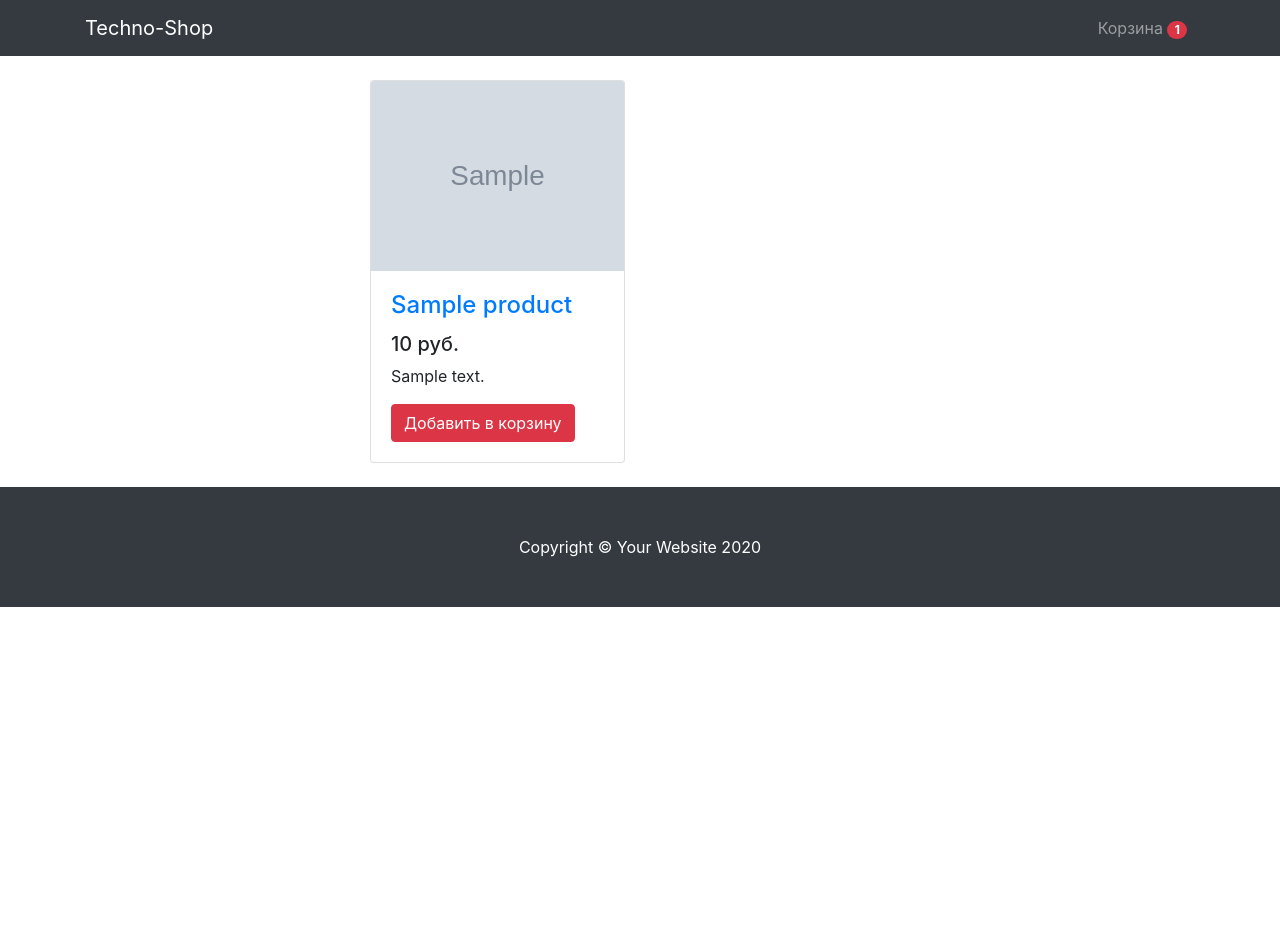
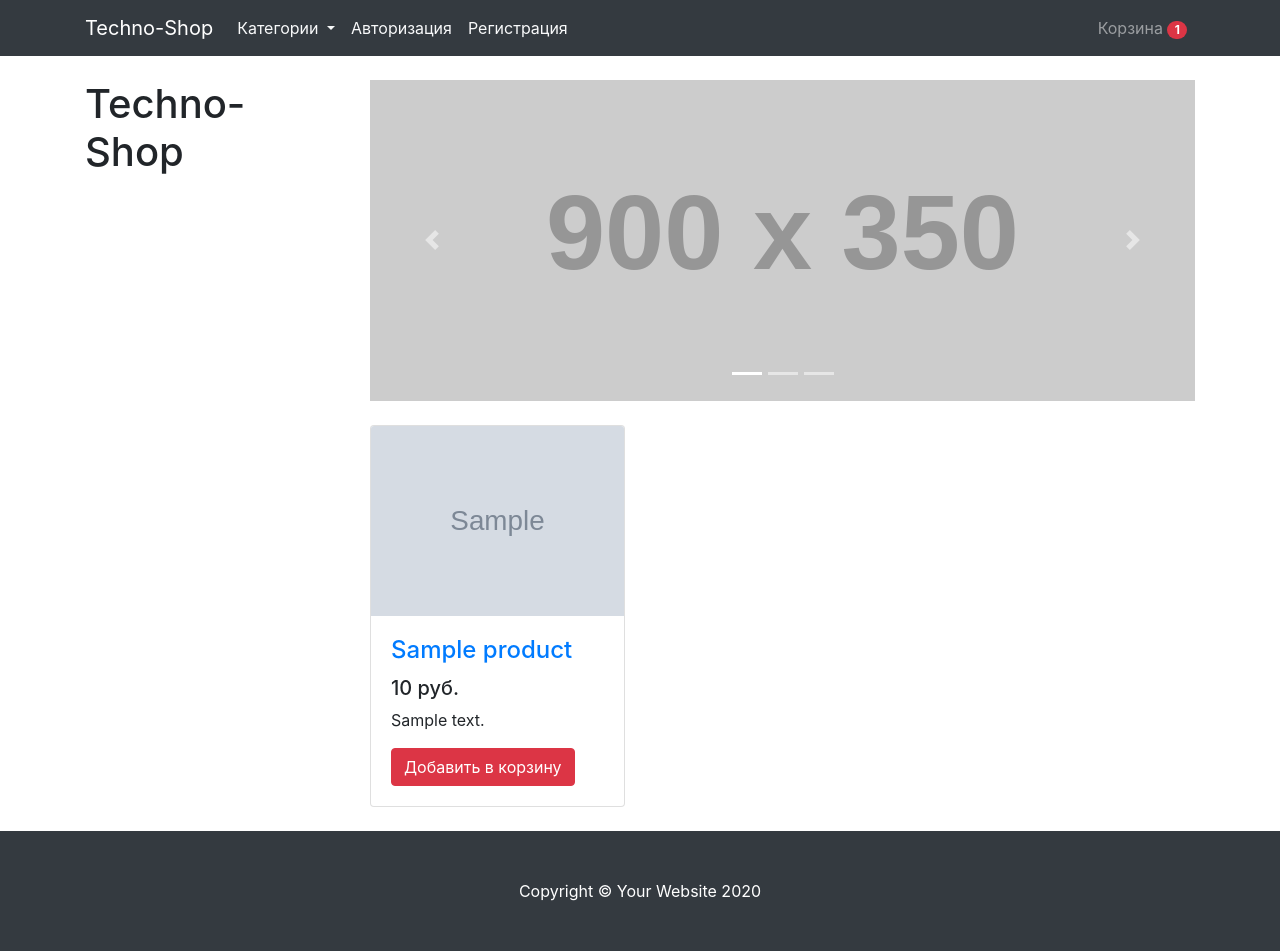
Before and after one commit to Grayder0152/Shop, a Django app: template mainapp/templates/mainapp/base.html in a window 1280 px wide. Before the commit the page ends 607 px from the top, so only its background shows below. Run offline with Django 3.2, Linux system fonts and the light colour scheme; the template is opened without the code that fills it: most values are stand-ins (such as "Sample title", 1, 10 or a date in 2020); grey boxes marked "Sample" are stand-in pictures; grey boxes labelled with a size stand in for pictures from a placeholder-image service; some libraries are stand-ins or nearby versions.

Commit message:
Стилизация navbar для регистрации

```diff
--- a/mainapp/templates/mainapp/base.html
+++ b/mainapp/templates/mainapp/base.html
@@ -16,6 +16,34 @@
             <span class="navbar-toggler-icon"></span>
         </button>
         <div class="collapse navbar-collapse" id="navbarResponsive">
+            <ul class="navbar-nav">
+                <li class="nav-item dropdown">
+                    <a class="nav-link text-light dropdown-toggle" href="#" id="navbarDropdownMenuLink" role="button"
+                       data-toggle="dropdown" aria-haspopup="true" aria-expanded="false">
+                        Категории
+                    </a>
+                    <div class="dropdown-menu" aria-labelledby="navbarDropdownMenuLink">
+                        {% for category in categories %}
+                            <a class="dropdown-item" href="{{ category.get_absolute_url }}">{{ category.name }}</a>
+                        {% endfor %}
+                    </div>
+                </li>
+                {% if not request.user.is_authenticated %}
+                    <li>
+                        <a class="nav-link text-light">Авторизация</a>
+                    </li>
+                    <li>
+                        <a class="nav-link text-light">Регистрация</a>
+                    </li>
+                {% endif %}
+                <li class="nav-item">
+                    {% if request.user.is_authenticated %}
+                        <span class="navbar text text-light">Здраствуйте, <span class="badge badge-danger">
+                            <a class="text-light" style="text-decoration:none; font-size:14px;" href="#">{{ request.user.username }}</a>
+                        </span></span>
+                    {% endif %}
+                </li>
+            </ul>
             <ul class="navbar-nav ml-auto">
                 <li class="nav-item">
                     <a class="nav-link" href="{% url 'cart' %}">
@@ -29,7 +57,7 @@
 <div class="container">
     <div class="row">
         <div class="col-lg-3">
-                <h1 class="my-4"></h1>
+            <h1 class="my-4">Techno-Shop</h1>
             <div class="list-group"></div>
         </div>
         <div class="col-lg-9">
@@ -44,7 +72,33 @@
             </div>
             {% endfor %}
             {% endif %}
-                <div class="row mt-4">
+            <div id="carouselExampleIndicators" class="carousel slide my-4" data-ride="carousel">
+                <ol class="carousel-indicators">
+                    <li data-target="#carouselExampleIndicators" data-slide-to="0" class="active"></li>
+                    <li data-target="#carouselExampleIndicators" data-slide-to="1" class=""></li>
+                    <li data-target="#carouselExampleIndicators" data-slide-to="2" class=""></li>
+                </ol>
+                <div class="carousel-inner" role="listbox">
+                    <div class="carousel-item active">
+                        <img class="d-block img-fluid" src="http://placehold.it/900x350" alt="First slide">
+                    </div>
+                    <div class="carousel-item">
+                        <img class="d-block img-fluid" src="http://placehold.it/900x350" alt="Second slide">
+                    </div>
+                    <div class="carousel-item">
+                        <img class="d-block img-fluid" src="http://placehold.it/900x350" alt="Third slide">
+                    </div>
+                </div>
+                <a class="carousel-control-prev" href="#carouselExampleIndicators" role="button" data-slide="prev">
+                    <span class="carousel-control-prev-icon" aria-hidden="true"></span>
+                    <span class="sr-only">Previous</span>
+                </a>
+                <a class="carousel-control-next" href="#carouselExampleIndicators" role="button" data-slide="next">
+                    <span class="carousel-control-next-icon" aria-hidden="true"></span>
+                    <span class="sr-only">Next</span>
+                </a>
+            </div>
+            <div class="row">
                 {% for product in products %}
                 <div class="col-lg-4 col-md-6 mb-4">
                     <div class="card h-100">
--- a/mainapp/views.py
+++ b/mainapp/views.py
@@ -16,7 +16,8 @@ class BaseView(CartMixin, View):
         products = Product.objects.all()
         context = {
             'products': products,
-            'cart': self.cart
+            'cart': self.cart,
+            'categories': categories
         }
         return render(request, 'mainapp/base.html', context)
 
```
Also changed, not shown: db.sqlite3. Lines whose indentation alone changed are shown as unchanged.
